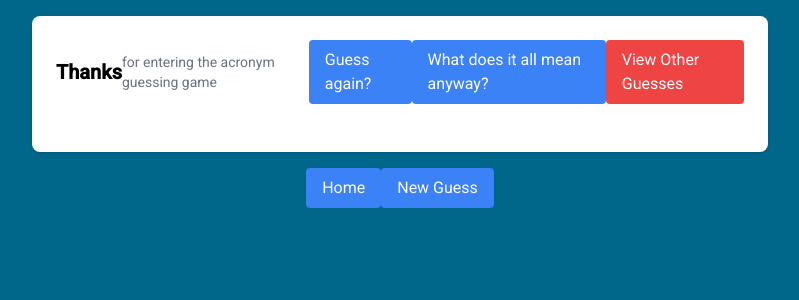
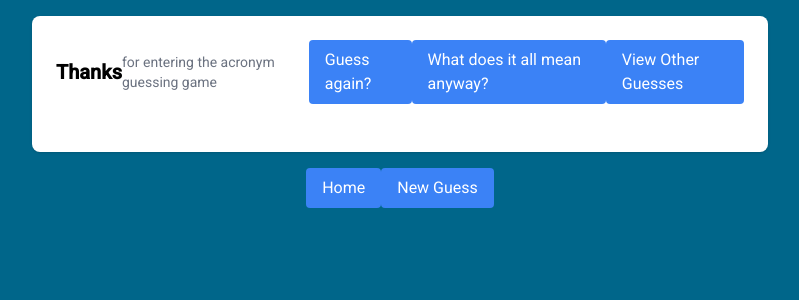
Before and after one commit to jimmartens/iity, a Vue app in the folder frontend/: page /guesses/thanks in a window 1280 px wide. Shown: the top 300 px of the page, without its empty margins (240-1039 px from the left). Built offline with nearby package versions, Linux system fonts and the light colour scheme.

Commit message:
very minor ui tweaks.

```diff
--- a/frontend/src/views/NewGuess.vue
+++ b/frontend/src/views/NewGuess.vue
@@ -32,6 +32,7 @@
       <div class="flex space-x-4">
         <button
           type="submit"
+          class="inline-block px-4 py-2 bg-blue-500 text-white rounded hover:bg-blue-600"
         >
           Submit Guess
         </button>
--- a/frontend/src/views/Thanks.vue
+++ b/frontend/src/views/Thanks.vue
@@ -18,7 +18,7 @@
         </router-link>
         <router-link
           to="/guesses/view"
-          class="inline-block px-4 py-2 bg-red-500 text-white rounded hover:bg-red-600"
+          class="inline-block px-4 py-2 bg-blue-500 text-white rounded hover:bg-blue-600"
         >
           View Other Guesses
         </router-link>
```
